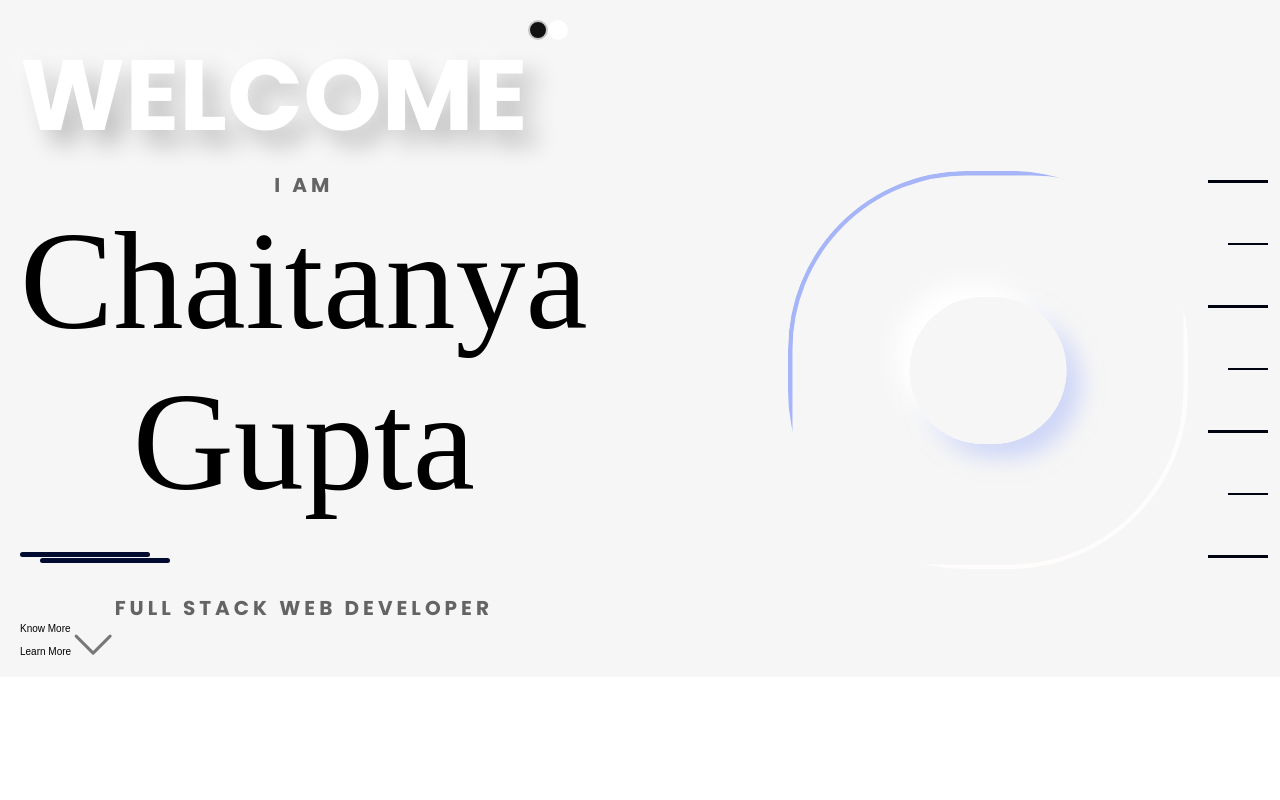
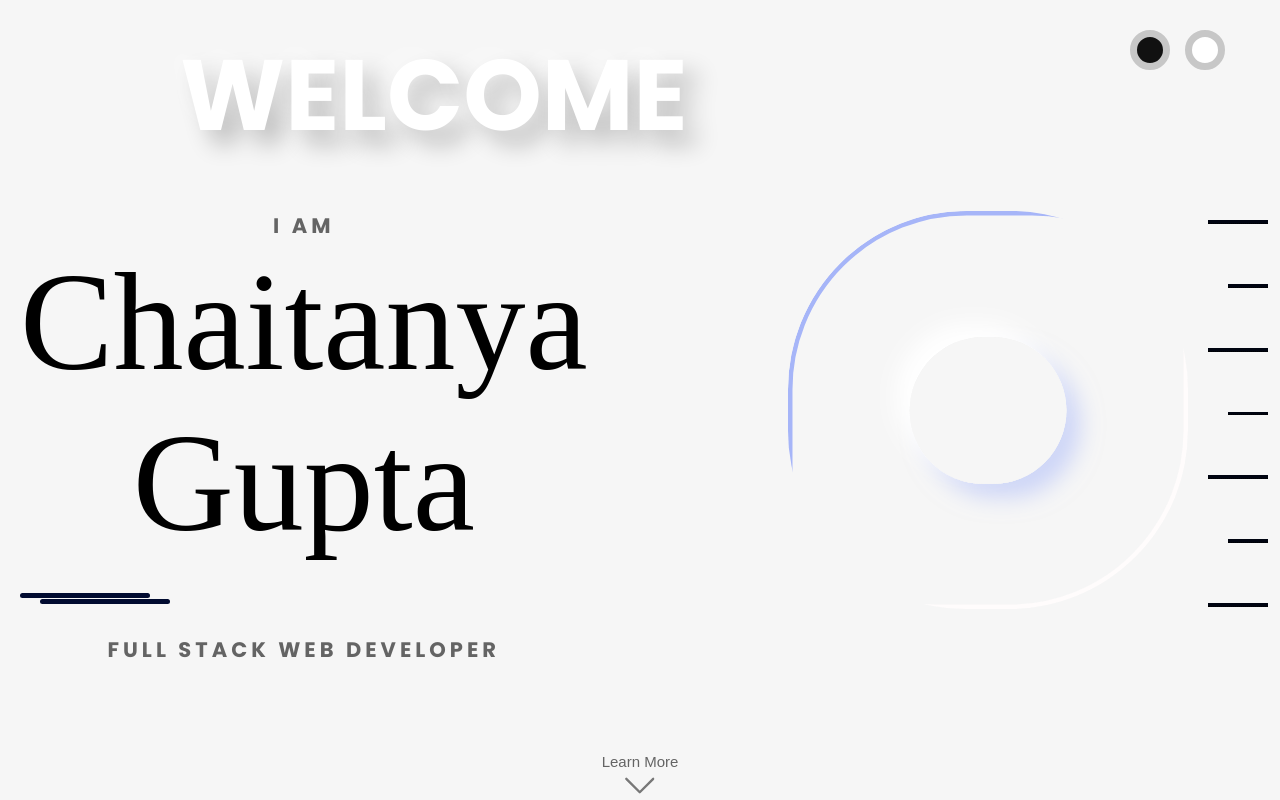
Before and after one commit to Chaitanya31612/chaitanya31612.github.io, a website: page index.html in a window 1280 px wide. Drawn offline with Linux system fonts and the light colour scheme; a web font is replaced by a local one.

Commit message:
home desktop - scale left

```diff
--- a/index.html
+++ b/index.html
@@ -14,8 +14,8 @@
 <body>
     <div class="container">
         <div class="home">
-            <div class="home__top">
-                <h1 class="heading-1 heading-1--light">Welcome</h1>
+            <div class="home__top m-b-m">
+                <h1 class="heading-1 heading-1--light p-left-l">Welcome</h1>
                 <div class="toggle">
                     <div class="toggle--dark"></div>
                     <div class="toggle--light"></div>
@@ -82,31 +82,31 @@
                     </g>
                 </svg>
                 <div class="home__nav">
-                    <div class="line-l"></div>
-                    <div class="line-s"></div>
-                    <div class="line-l"></div>
-                    <div class="line-s"></div>
-                    <div class="line-l"></div>
-                    <div class="line-s"></div>
-                    <div class="line-l"></div>
+                    <a href="#" class="line-l tooltip"><span class="tooltiptext">Home</span></a>
+                    <a href="#" class="line-s tooltip"><span class="tooltiptext">About</span></a>
+                    <a href="#" class="line-l tooltip"><span class="tooltiptext">Skills</span></a>
+                    <a href="#" class="line-s tooltip"><span class="tooltiptext">Education</span></a>
+                    <a href="#" class="line-l tooltip"><span class="tooltiptext">Experience</span></a>
+                    <a href="#" class="line-s tooltip"><span class="tooltiptext">Projects</span></a>
+                    <a href="#" class="line-l tooltip"><span class="tooltiptext">Contact</span></a>
                 </div>
 
             </div>
 
 
-            <div class="btn-primary">
+            <div class="btn-primary know-more">
                 Know More
             </div>
 
-            <div class="learn-more">
+            <a href="#" class="learn-more">
                 <span class="learn-more__text">Learn More</span>
-                <svg xmlns="http://www.w3.org/2000/svg" width="38.244" height="20.622" viewBox="0 0 38.244 20.622">
+                <svg xmlns="http://www.w3.org/2000/svg" width="30.244" height="18.622" viewBox="0 0 38.244 20.622">
                     <path id="Icon_feather-chevron-down" data-name="Icon feather-chevron-down" d="M9,13.5l17,17,17-17"
                         transform="translate(-6.879 -11.379)" fill="none" stroke="#787878" stroke-linecap="round"
                         stroke-linejoin="round" stroke-width="3" />
                 </svg>
 
-            </div>
+            </a>
         </div>
     </div>
 </body>
--- a/sass/_component.scss
+++ b/sass/_component.scss
@@ -5,8 +5,6 @@
     text-shadow:
         -14px  -14px 23px rgba($color-white, 0.24),
         14px  14px 23px rgba(0,0,0, 0.24);
-
-
 
     &--light {
         color: $color-white;
@@ -16,7 +14,7 @@
 
 .heading-3 {
     font-family: 'Poppins', sans-serif;
-    font-size: 2rem;
+    font-size: 2.1rem;
     font-weight: 800;
     text-transform: uppercase;
     letter-spacing: 4px;
@@ -47,15 +45,83 @@
 
     &-l {
         width: 6rem;
-        height: 3px;
+        height: 4px;
         margin: 1rem 2rem 5rem 2rem;
         background-color: $color-primary;
     }
 
     &-s {
         width: 4rem;
-        height: 2px;
+        height: 3.6px;
         margin: 1rem 2rem 5rem 2rem;
         background-color: $color-primary;
     }
 }
+
+.btn-primary {
+
+}
+
+.tooltip {
+    position: relative;
+    display: inline-block;
+    border-bottom: 1px dotted black;
+}
+
+.tooltip .tooltiptext {
+    font-family: 'Gilroy-Regular', sans-serif;
+    font-size: 2rem;
+    visibility: hidden;
+    width: 12rem;
+    background-color: transparent;
+    color: $color-black;
+    text-align: center;
+    border-radius: 6px;
+    padding: 5px 0;
+
+    /* Position the tooltip */
+    position: absolute;
+    z-index: 1;
+    top: -1.2rem;
+    right: 105%;
+}
+
+// .tooltiptext {
+//     &--left {
+//         position: absolute;
+//         z-index: 1;
+//         top: -1.2rem;
+//         right: 105%;
+//     }
+
+//     &--bottom {
+//         position: absolute;
+//         z-index: 1;
+//         top: 100%;
+//         left: 50%;
+//         margin-left: -60px;
+//     }
+// }
+
+.tooltip .tooltiptext--bottom {
+    font-family: 'Gilroy-Regular', sans-serif;
+    font-size: 2rem;
+    visibility: hidden;
+    width: 12rem;
+    background-color: transparent;
+    color: $color-black;
+    text-align: center;
+    border-radius: 6px;
+    padding: 5px 0;
+
+  /* Position the tooltip */
+  position: absolute;
+  z-index: 1;
+  top: 100%;
+  left: 50%;
+  margin-left: -60px;
+}
+
+.tooltip:hover .tooltiptext {
+    visibility: visible;
+}
--- a/sass/_layout.scss
+++ b/sass/_layout.scss
@@ -5,7 +5,7 @@
 .home {
     background-color: $bg-color-grey;
     padding: 2rem;
-
+    height: 100vh;
 }
 
 .home__heading {
@@ -40,23 +40,55 @@
 
 .home__top {
     display: flex;
+    justify-content: space-between;
+    align-items: center;
 }
 
 .toggle {
     display: flex;
+    align-self: flex-start;
 
     &--dark {
-        width: 2rem;
-        height: 2rem;
+        width: 4rem;
+        height: 4rem;
         border-radius: 50%;
-        border: 2px solid $color-grey-light;
+        box-sizing: none;
+        margin: 1rem 1.5rem 1rem 0;
+        border: 7px solid $color-grey-light;
         background-color: $color-black;
+        cursor: pointer;
     }
 
     &--light {
-        width: 2rem;
-        height: 2rem;
+        width: 4rem;
+        height: 4rem;
         border-radius: 50%;
+        box-sizing: none;
+        margin: 1rem 3.5rem 1rem 0;
+        border: 7px solid $color-grey-light;
         background-color: $color-white;
+        cursor: pointer;
     }
 }
+
+.learn-more {
+    position: absolute;
+    bottom: 5px;
+    left: 50%;
+    transform: translate(-50%, 0);
+    display: flex;
+    flex-direction: column;
+    align-items: center;
+    justify-content: space-between;
+
+    text-decoration: none;
+    color: $color-grey;
+    &__text {
+        margin-bottom: 6px;
+        font-size: 1.5rem;
+    }
+}
+
+.know-more {
+    display: none;
+}
--- /dev/null
+++ b/sass/_utility.scss
@@ -0,0 +1,15 @@
+.p-left-s {
+    padding-left: 5rem;
+}
+
+.p-left-m {
+    padding-left: 10rem;
+}
+
+.p-left-l {
+    padding-left: 16rem;
+}
+
+.m-b-m {
+    margin-bottom: 4rem;
+}
--- a/sass/main.scss
+++ b/sass/main.scss
@@ -1,3 +1,4 @@
 @import "base";
 @import "layout";
+@import "utility";
 @import "component";
```
Also changed, not shown: css/style.css, sass/_base.scss (line endings or trailing spaces).
